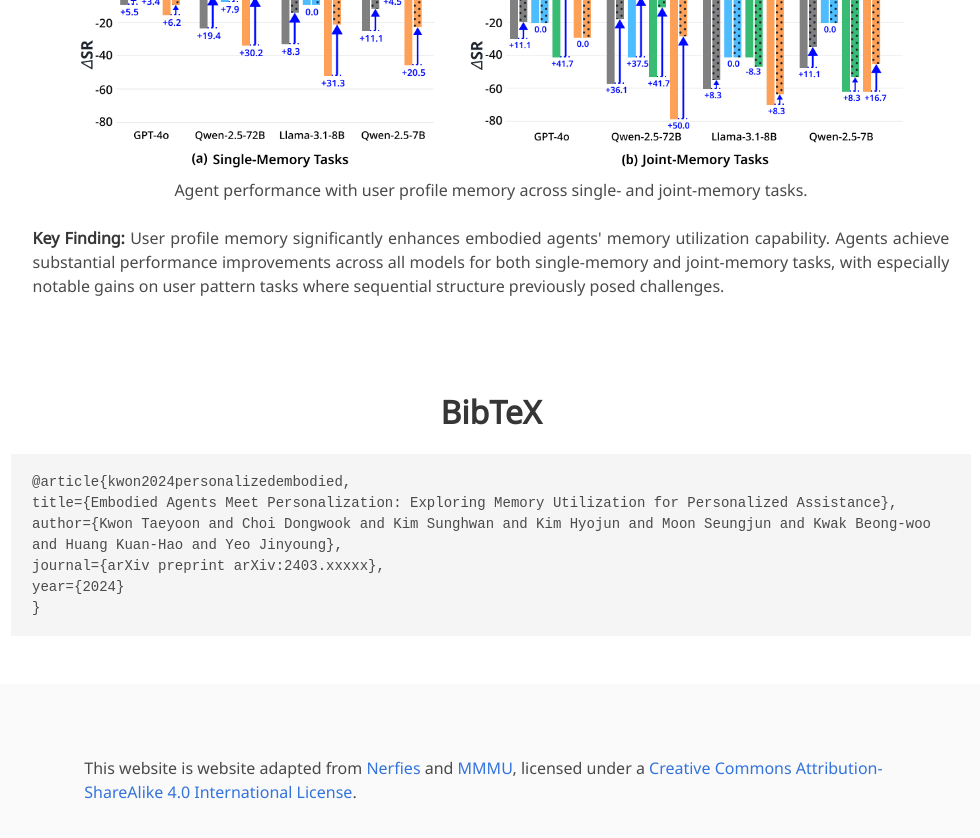
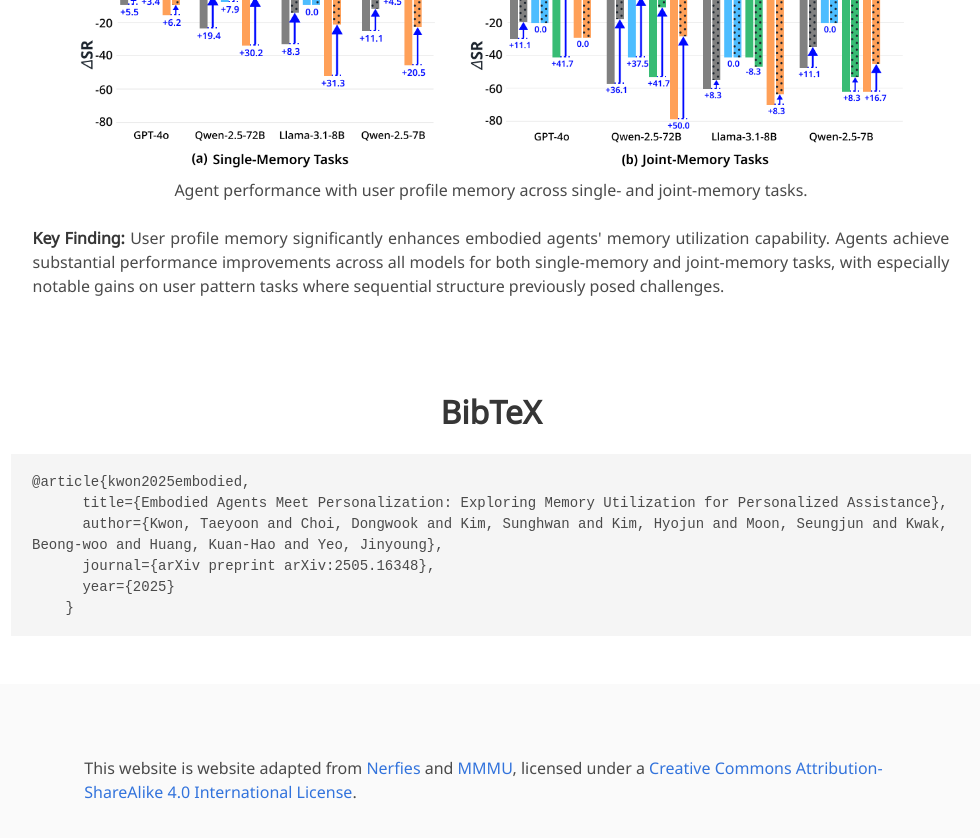
Before and after one commit to Connoriginal/Connoriginal.github.io, a Jekyll site: the page MEMENTO/index.html, which Jekyll copies as it is, in a window 1280 px wide and 900 px high, scrolled down 8584 px. Shown: the top 838 px of the window, without its empty margins (149-1129 px from the left). Built offline with Jekyll 4.4.1, drawn with Linux system fonts in a browser that asks for light colours; nearby versions of some CDN libraries; some web fonts are replaced; library files that are not in the unit come from our copies; a style sheet for code colours, icons or effects is not loaded.

Commit message:
update pubs

```diff
--- a/MEMENTO/index.html
+++ b/MEMENTO/index.html
@@ -415,12 +415,12 @@
 <section class="section" id="BibTeX">
   <div class="container is-max-desktop content">
     <h2 class="title is-3 has-text-centered">BibTeX</h2>
-    <pre style="white-space: pre-wrap; word-wrap: break-word;"><code>@article{kwon2024personalizedembodied,
-title={Embodied Agents Meet Personalization: Exploring Memory Utilization for Personalized Assistance},
-author={Kwon Taeyoon and Choi Dongwook and Kim Sunghwan and Kim Hyojun and Moon Seungjun and Kwak Beong-woo and Huang Kuan-Hao and Yeo Jinyoung},
-journal={arXiv preprint arXiv:2403.xxxxx},
-year={2024}
-}</code></pre>
+    <pre style="white-space: pre-wrap; word-wrap: break-word;"><code>@article{kwon2025embodied,
+      title={Embodied Agents Meet Personalization: Exploring Memory Utilization for Personalized Assistance},
+      author={Kwon, Taeyoon and Choi, Dongwook and Kim, Sunghwan and Kim, Hyojun and Moon, Seungjun and Kwak, Beong-woo and Huang, Kuan-Hao and Yeo, Jinyoung},
+      journal={arXiv preprint arXiv:2505.16348},
+      year={2025}
+    }</code></pre>
   </div>
 </section>
 
--- a/_data/publications.yaml
+++ b/_data/publications.yaml
@@ -1,6 +1,6 @@
 papers:
-  - title: "Embodied Agents Meet Personalization: Exploring Memory Utilization for Personalized Assistance"
-    authors: "<b><u>Taeyoon Kwon</u></b><sup>‡</sup>, Dongwook Choi<sup>‡</sup>, Sunghwan Kim, Hyojun Kim, Seungjun Moon, Beong-woo Kwak, Kuan-Hao Huang, Jinyoung Yeo"
+  - title: "Embodied Agents Meet Personalization: Investigating Challenges and Solutions Through the Lens of Memory Utilization"
+    authors: "<b><u>Taeyoon Kwon</u></b><sup>‡</sup>, Dongwook Choi<sup>‡</sup>, Hyojun Kim, Sunghwan Kim, Seungjun Moon, Beong-woo Kwak, Kuan-Hao Huang, Jinyoung Yeo"
     venue: "Arxiv preprint."
     paper_pdf: "https://arxiv.org/abs/2505.16348"
     selected: n
@@ -20,7 +20,6 @@ papers:
     paper_pdf: "https://arxiv.org/abs/2508.08774"
     selected: y
     year: 2025
-
 
 
   - title: "Rethinking Reward Model Evaluation Through the Lens of Reward Overoptimization"
```
Also changed, not shown: 1 other file.
